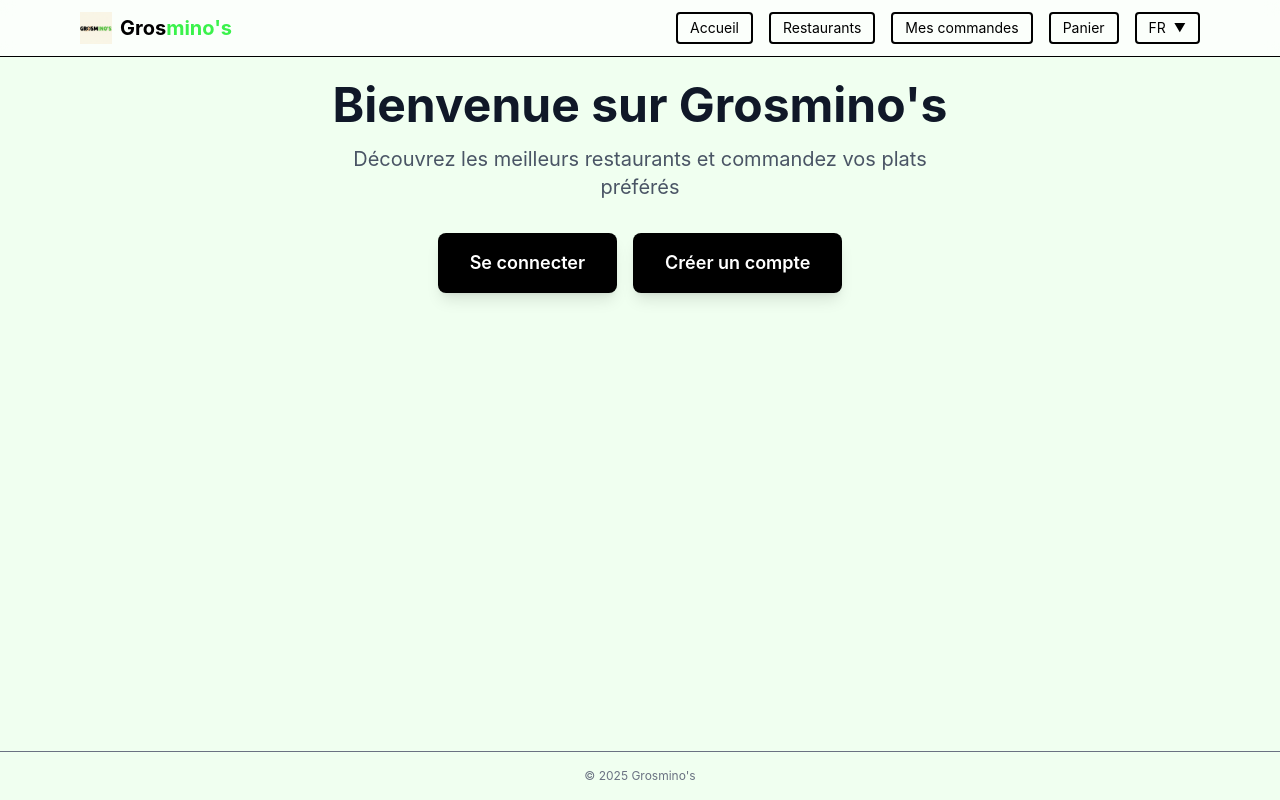
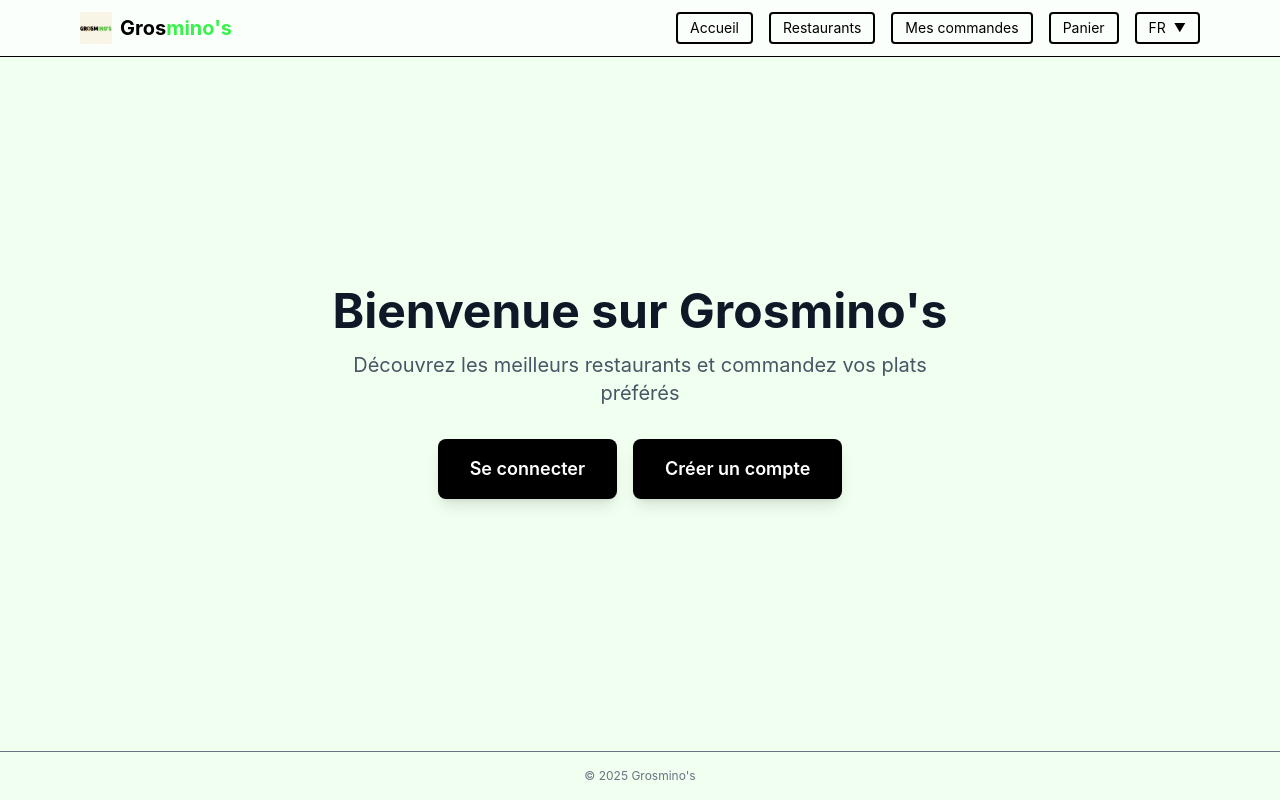
Before and after one commit to EliotGIRAUD/uberEatLike, a Nuxt app: page / in a window 1280 px wide. Built offline with nearby package versions, Linux system fonts and the light colour scheme.

Commit message:
center connexion page

```diff
--- a/app/pages/index.vue
+++ b/app/pages/index.vue
@@ -1,5 +1,5 @@
 <template>
-  <div class="min-h-[calc(100vh-8rem)] p-4 sm:p-6 bg-[#F0FFF0]">
+  <div class="min-h-[calc(100vh-8rem)] p-4 sm:p-6 bg-[#F0FFF0] flex items-center justify-center">
     <ClientOnly>
       <div v-if="user.isLoggedIn && user.currentUser" class="w-full max-w-6xl mx-auto py-8">
         <!-- En-tête avec message de bienvenue -->
```
